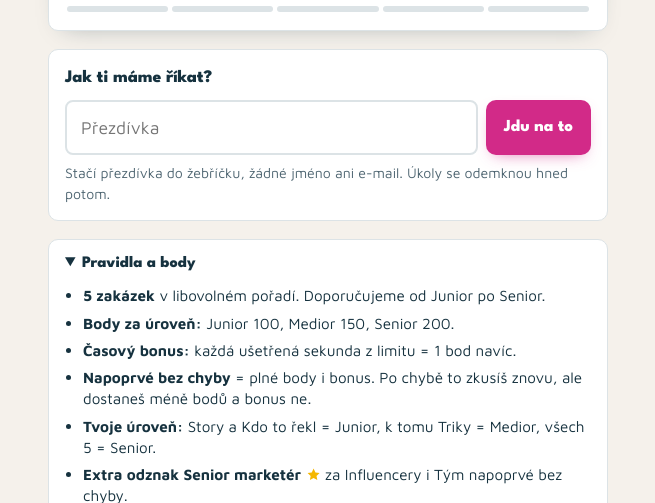
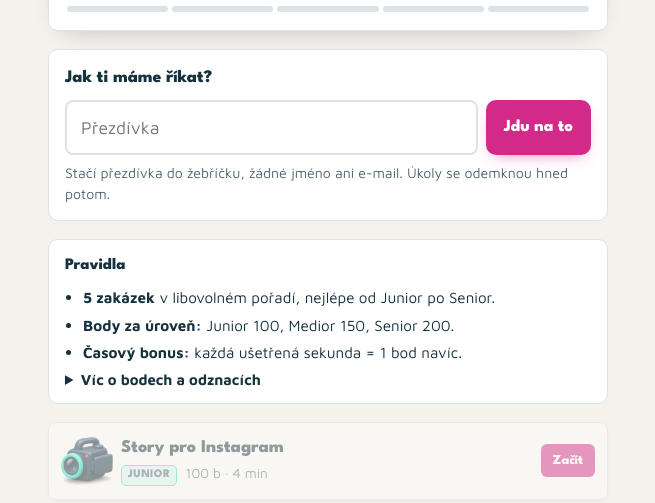
Before and after one commit to tiktokuj-czvn/options-marketing, a plain HTML site: page docs/index.html in a window 1280 px wide. Shown: the part 297-800 px from the top of the page, without its empty margins (312-967 px from the left). Drawn offline with Linux system fonts and the light colour scheme.

Commit message:
Pravidla: 3 hlavni body, zbytek rozbalovaci

```diff
--- a/docs/index.html
+++ b/docs/index.html
@@ -34,7 +34,8 @@ svg.i{width:26px;height:26px;fill:none;stroke:currentColor;stroke-width:2;stroke
 .lead{color:var(--muted)}
 .who{display:grid;gap:6px;justify-items:start}
 .rules{background:var(--card);border:1px solid var(--line);border-radius:10px;padding:12px 16px}
-.rules summary{font-family:var(--disp);font-weight:800;cursor:pointer;color:var(--navy)}
+.rules .rt{font-family:var(--disp);font-weight:800;color:var(--navy)}
+.rules summary{font-weight:700;cursor:pointer;color:var(--navy);margin-top:6px;font-size:.93rem}
 .rules ul{margin:10px 0 2px;padding-left:18px;display:grid;gap:6px;font-size:.95rem;line-height:1.4}
 .rules .star{width:1em;height:1em;vertical-align:-2px;fill:#F5B700}
 .out{border:0;background:none;padding:6px 0;font:inherit;font-size:.92rem;color:var(--navy);text-decoration:underline;text-underline-offset:3px}
@@ -452,15 +453,16 @@ function home(){
     <div class="progress" style="grid-column:1/-1" aria-label="Hotovo ${done} z 5">${TASKS.map(t=>`<i class="${isDone(t.id)?'on':''}"></i>`).join('')}</div>
   </section>`}
   ${state.nick ? `<div class="who"><p class="lead">Pracuješ jako <b>${esc(state.nick)}</b>. Pořadí zakázek je na tobě.</p><button class="out" id="out" type="button">Nejsi ${esc(state.nick)}? Odhlásit</button></div>` : nickForm(pending)}
-  <details class="rules" ${state.nick?'':'open'}><summary>Pravidla a body</summary><ul>
-    <li><b>5 zakázek</b> v libovolném pořadí. Doporučujeme od Junior po Senior.</li>
+  <div class="rules"><b class="rt">Pravidla</b><ul>
+    <li><b>5 zakázek</b> v libovolném pořadí, nejlépe od Junior po Senior.</li>
     <li><b>Body za úroveň:</b> Junior 100, Medior 150, Senior 200.</li>
-    <li><b>Časový bonus:</b> každá ušetřená sekunda z limitu = 1 bod navíc.</li>
-    <li><b>Napoprvé bez chyby</b> = plné body i bonus. Po chybě to zkusíš znovu, ale dostaneš méně bodů a bonus ne.</li>
+    <li><b>Časový bonus:</b> každá ušetřená sekunda = 1 bod navíc.</li>
+  </ul><details><summary>Víc o bodech a odznacích</summary><ul>
+    <li><b>Napoprvé bez chyby</b> = plné body i bonus. Po chybě méně bodů a bez bonusu.</li>
     <li><b>Tvoje úroveň:</b> Story a Kdo to řekl = Junior, k tomu Triky = Medior, všech 5 = Senior.</li>
     <li><b>Extra odznak Senior marketér</b> ${STAR} za Influencery i Tým napoprvé bez chyby.</li>
-    <li><b>Žebříček dne</b> sčítá body ze všech zakázek. Ukaž výsledky dobrovolníkovi a dostaneš razítko v aplikaci Options.</li>
-  </ul></details>
+    <li><b>Žebříček dne</b> sčítá body ze všech zakázek.</li>
+  </ul></details></div>
   <div class="jobs">${TASKS.map(t=>{
     const s = state.scores[t.id];
     return `<button class="job press ${s!=null?'done':''}" data-go="${t.id}" ${state.nick?'':'disabled'}>
```
Also changed, not shown: index.html (+9 -7 lines).
